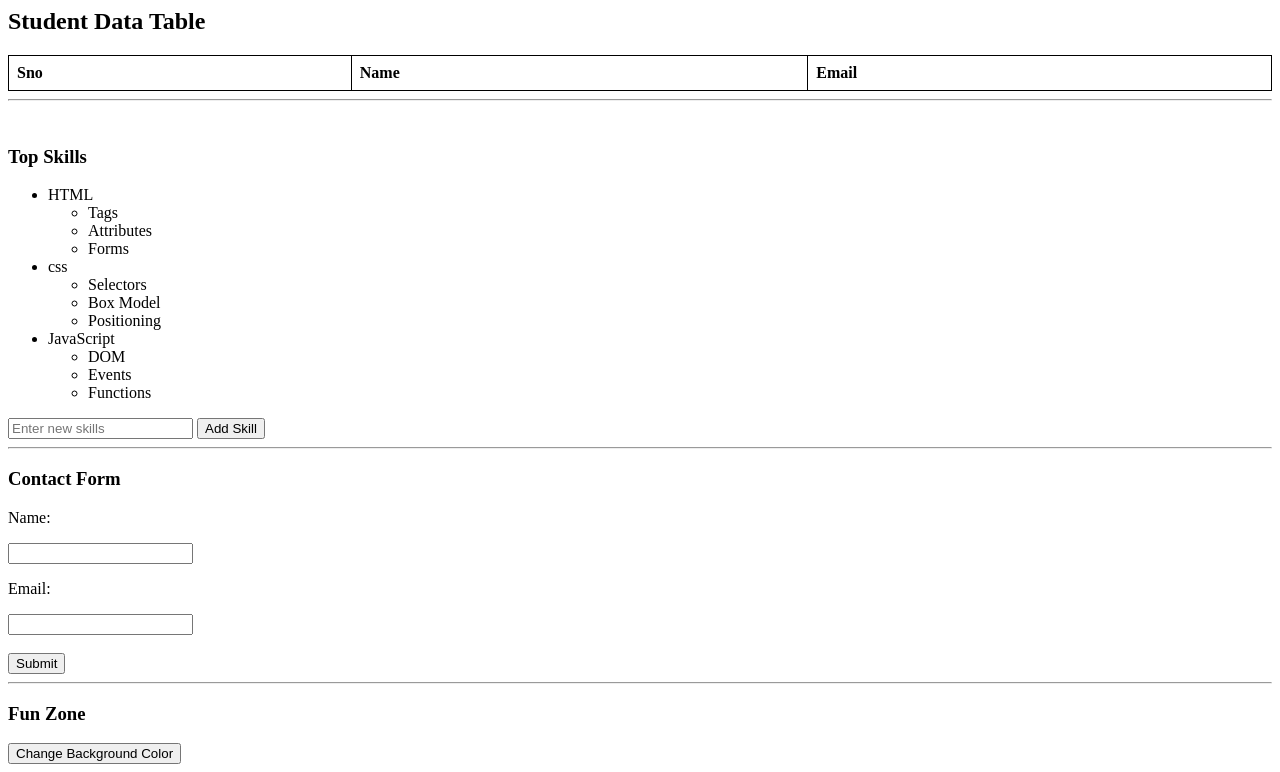
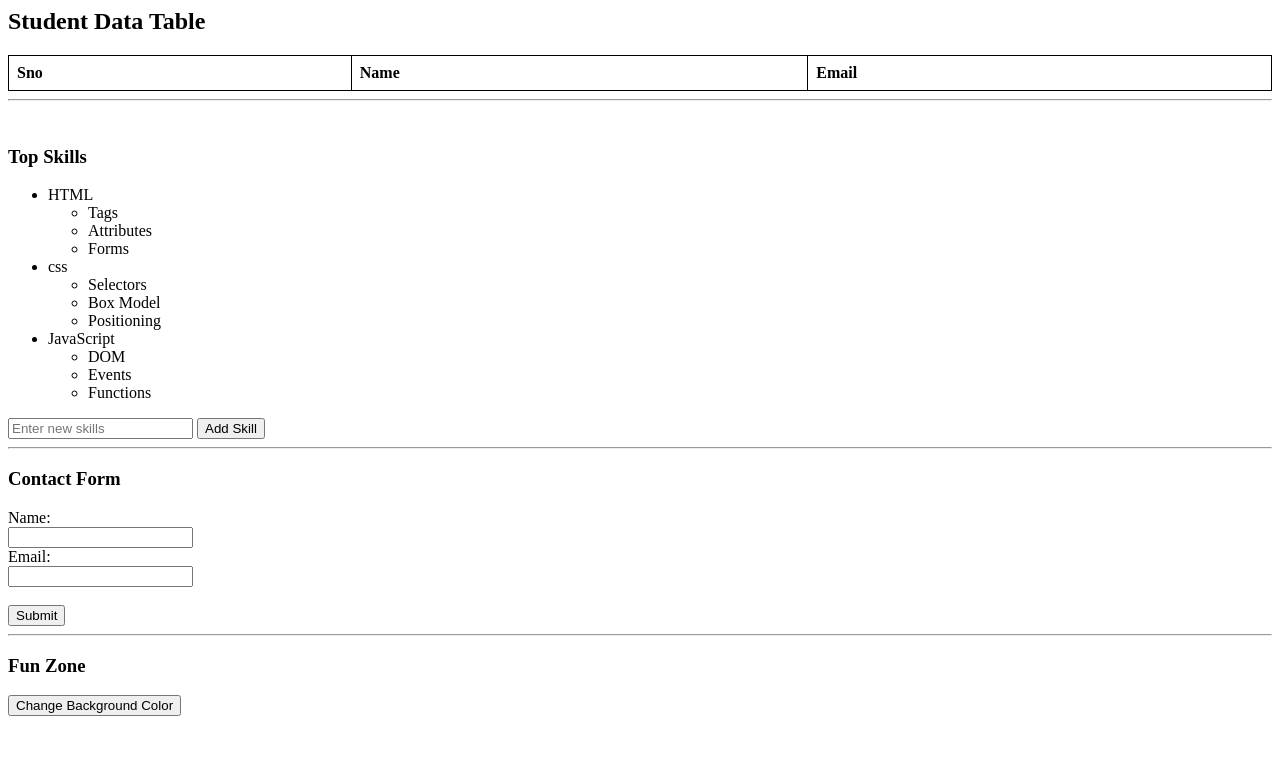
Before and after one commit to prajwal723/assessmenthtmlpage, a plain HTML site: page index.html in a window 1280 px wide. Shown: the part 281-1053 px from the top of the page. After the commit the page ends 1005 px from the top, so only its background shows below. Drawn offline with Linux system fonts and the light colour scheme; no server answers.

Commit message:
Update index.html

```diff
--- a/index.html
+++ b/index.html
@@ -89,10 +89,13 @@
     <hr>
     <h3>Contact Form</h3>
     <form>
-        <p>Name:</p>
-        <input type="text">
-        <p>Email:</p>
-        <input type="email">
+    <label for="name">Name:</label>
+    <br>
+    <input type="text" id="name">
+    <br>
+    <label for="email">Email:</label>
+    <br>
+    <input type="email" id="email">
         <br>
         <br>
         <button type="submit">Submit</button>
@@ -141,4 +144,5 @@
         };tabledata();
     </script>
 </body>
+
 </html>
```
